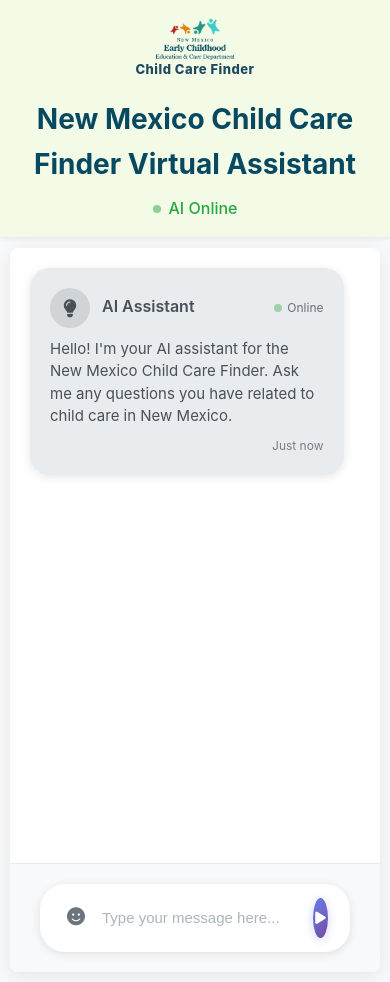
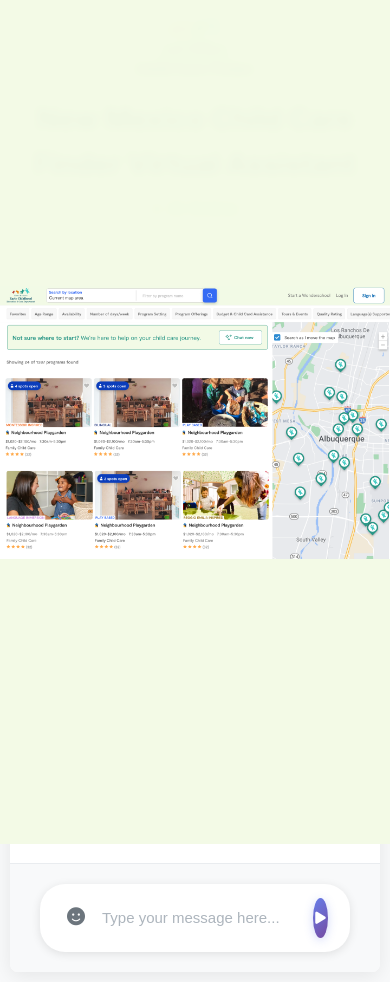
Before and after one commit to wonderschool/nm-qa-chatbot-demo, a plain HTML site: page frontend/index.html in a window 390 px wide. Drawn offline with Linux system fonts and the light colour scheme.

Commit message:
added image overlay and onclick event to make it hide

```diff
--- a/frontend/index.html
+++ b/frontend/index.html
@@ -8,6 +8,13 @@
     <link href="https://cdnjs.cloudflare.com/ajax/libs/font-awesome/6.0.0/css/all.min.css" rel="stylesheet">
 </head>
 <body>
+    <!-- Image Overlay -->
+    <div class="overlay" id="imageOverlay">
+        <div class="overlay-content">
+            <img src="finder_mockups/Banner.png" alt="Finder Page" class="overlay-image">
+        </div>
+    </div>
+
     <div class="app-container">
         <!-- Header with State Logo -->
         <header class="main-header">
@@ -19,7 +26,7 @@
                     </div>
                 </div>
             </div>
-            <div class="header-content"">
+            <div class="header-content">
                 <h1>New Mexico Child Care Finder Virtual Assistant</h1>
                 <div class="ai-status">
                     <div class="status-indicator online"></div>
--- a/frontend/script.js
+++ b/frontend/script.js
@@ -2,9 +2,11 @@
     constructor() {
         this.apiBase = 'http://localhost:5000/api';
         this.isProcessing = false;
+        this.overlayShown = false;
 
         this.initializeElements();
         this.attachEventListeners();
+        this.initializeOverlay();
     }
 
     initializeElements() {
@@ -12,6 +14,7 @@
         this.questionInput = document.getElementById('questionInput');
         this.sendBtn = document.getElementById('sendBtn');
         this.chatMessages = document.getElementById('chatMessages');
+        this.overlay = document.getElementById('imageOverlay');
     }
 
     attachEventListeners() {
@@ -21,6 +24,39 @@
                 this.sendQuestion();
             }
         });
+    }
+
+    initializeOverlay() {
+        // Always show overlay on page load
+        if (this.overlay) {
+            this.overlay.style.display = 'flex';
+            this.overlayShown = true;
+
+            // Add click event listener to hide overlay
+            this.overlay.addEventListener('click', () => {
+                this.hideOverlay();
+            });
+
+            // Add keyboard event listener for accessibility
+            document.addEventListener('keydown', (e) => {
+                if (e.key === 'Escape' || e.key === 'Enter' || e.key === ' ') {
+                    this.hideOverlay();
+                }
+            });
+        }
+    }
+
+    hideOverlay() {
+        if (this.overlay && this.overlayShown) {
+            this.overlay.classList.add('hidden');
+
+            // Remove overlay from DOM after animation completes
+            setTimeout(() => {
+                this.overlay.style.display = 'none';
+            }, 500);
+
+            this.overlayShown = false;
+        }
     }
 
     updateStatus(message, type = 'info') {
--- a/frontend/styles.css
+++ b/frontend/styles.css
@@ -477,3 +477,70 @@
 .chat-messages::-webkit-scrollbar-thumb:hover {
     background: #a8a8a8;
 }
+
+/* Image Overlay Styles */
+.overlay {
+    position: fixed;
+    top: 0;
+    left: 0;
+    width: 100%;
+    height: 100%;
+    background: rgba(243, 250, 230, 0.98);
+    backdrop-filter: blur(5px);
+    display: flex;
+    align-items: center;
+    justify-content: center;
+    z-index: 9999;
+    cursor: pointer;
+    transition: opacity 0.5s ease, visibility 0.5s ease;
+}
+
+.overlay.hidden {
+    opacity: 0;
+    visibility: hidden;
+    pointer-events: none;
+}
+
+.overlay-content {
+    width: 100%;
+    height: 100%;
+    padding: 0;
+    margin: 0;
+    animation: fadeInScale 0.8s ease;
+}
+
+.overlay-image {
+    width: 100%;
+    height: 100%;
+    object-fit: contain;
+    opacity: 1;
+    border-radius: 0;
+    box-shadow: none;
+}
+
+@keyframes fadeInScale {
+    from {
+        opacity: 0;
+        transform: scale(0.8);
+    }
+    to {
+        opacity: 1;
+        transform: scale(1);
+    }
+}
+
+/* Responsive overlay styles */
+@media (max-width: 768px) {
+    .overlay-content {
+        width: 100%;
+        height: 100%;
+        padding: 0;
+    }
+
+    .overlay-image {
+        width: 100%;
+        height: 100%;
+        object-fit: contain;
+        border-radius: 0;
+    }
+}
```
Also changed, not shown: frontend/finder_mockups/Banner.png (added), frontend/finder_mockups/Floating_Action.png (added), frontend/finder_mockups/Top_Nav.png (added).
